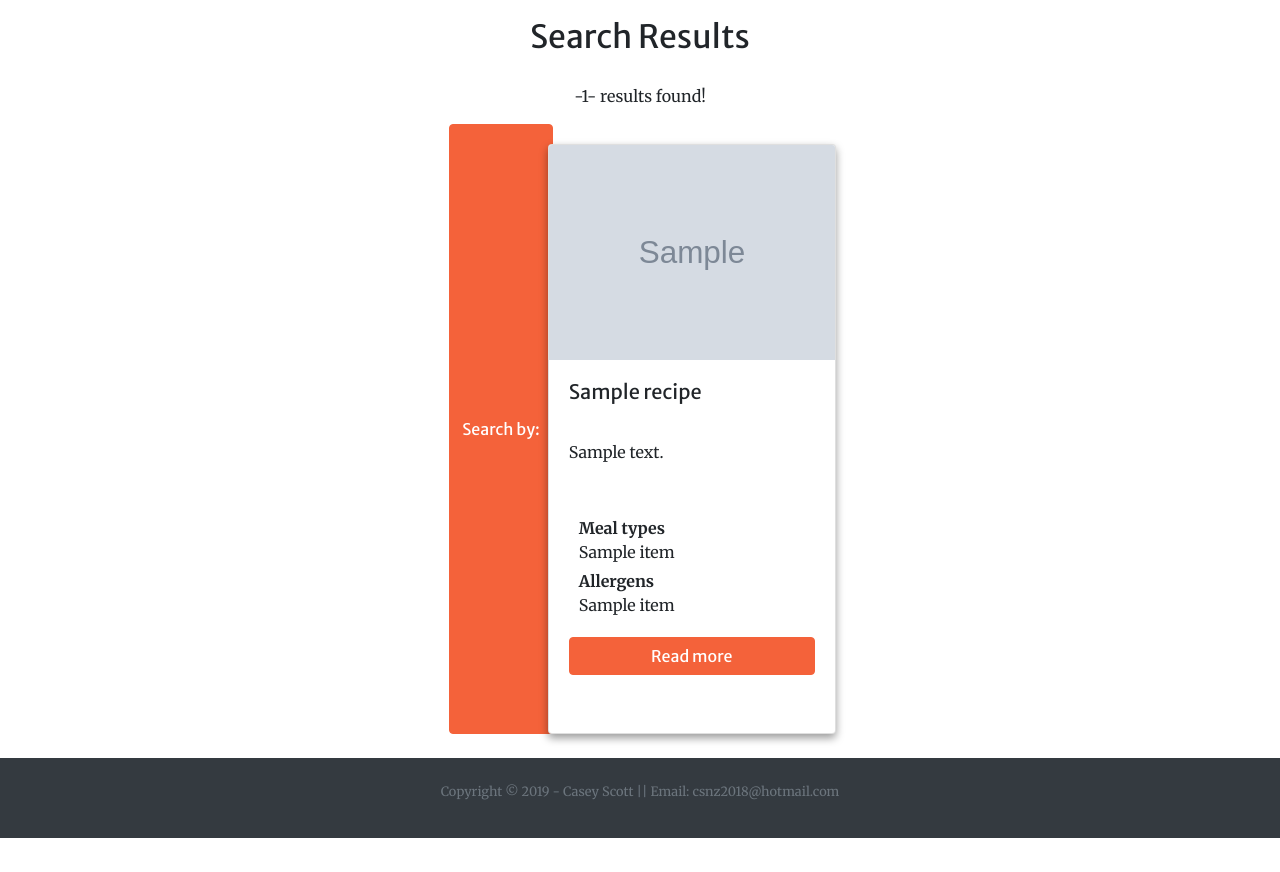
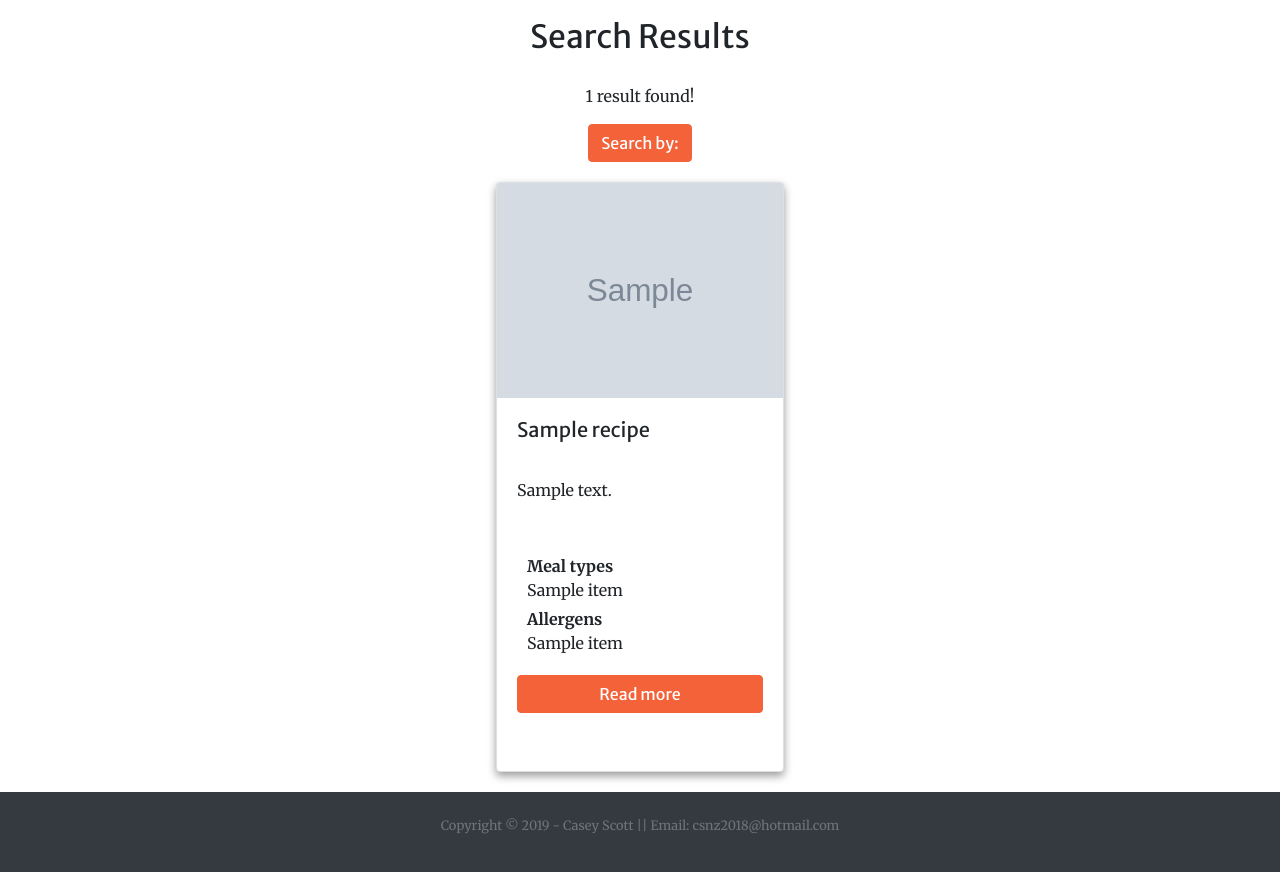
Before and after one commit to CaseyScott/taste-recipe, a Flask app: page /meals_search in a window 1280 px wide. Shown: the part 72-944 px from the top of the page. Before the commit the page ends 910 px from the top, so only its background shows below. Run offline with Flask 2, Linux system fonts and the light colour scheme; grey boxes marked "Sample" are stand-in pictures; a database or web service that is not in the repository returns one stand-in record (values such as "Sample title"); some libraries are stand-ins or nearby versions.

Commit message:
search results working and modal added to results page

```diff
--- a/app.py
+++ b/app.py
@@ -294,10 +294,6 @@ def ingredients_search():
     numberOfRecipes=recipeSearchCategory.count()
 
 
-    # Show result of the search
-    for recipe in recipeSearchCategory:
-        print(str(recipe))
-
     return render_template(
         'pages/search_results.html',
         numberOfRecipes=numberOfRecipes,
--- a/templates/pages/search_results.html
+++ b/templates/pages/search_results.html
@@ -16,6 +16,10 @@
       <div>
         <p class="results-found">No results found please try another search</p>
       </div>
+      {% elif numberOfRecipes == 1 %}
+      <div>
+        <p class="results-found">{{ numberOfRecipes }} result found!</p>
+      </div>
       {% else %}
       <div>
         <p class="results-found">-{{ numberOfRecipes }}- results found!</p>
@@ -25,6 +29,8 @@
     </div>
   </div>
 
+
+  <div class="container">
   <!-- modal button and connection to search box html -->
   <div class="row justify-content-center">
     <div class="search_categories_btn">
@@ -34,12 +40,12 @@
 
     </div>
     <!-- modal for searching meal type allergen or ingredients -->
-  {% block search_box %}
-  {% include 'pages/search_box.html' %}
-  {% endblock search_box %}
-  <!-- modal button and connection to search box html -->
+    {% block search_box %}
+    {% include 'pages/search_box.html' %}
+    {% endblock search_box %}
+    <!-- modal button and connection to search box html -->
   </div>
-
+</div>
 
 
 
```
